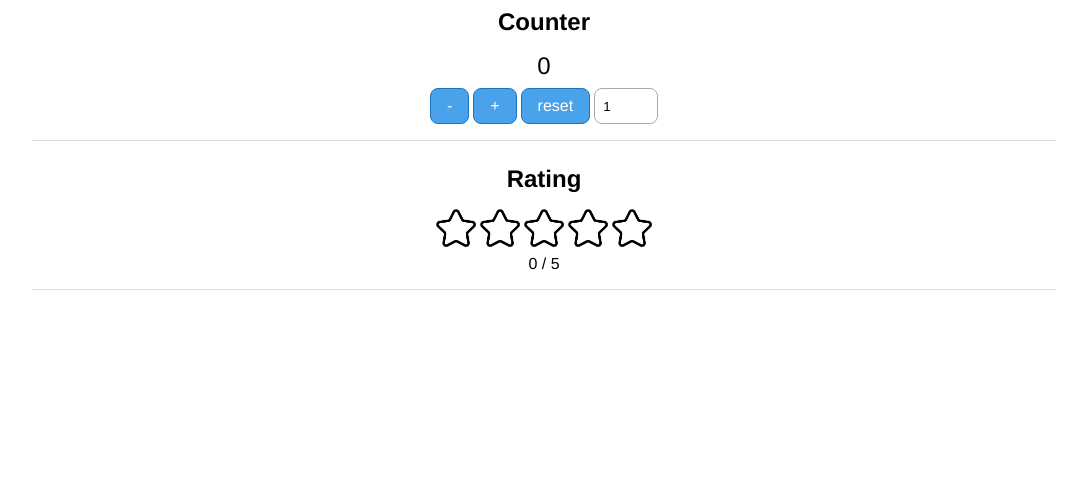
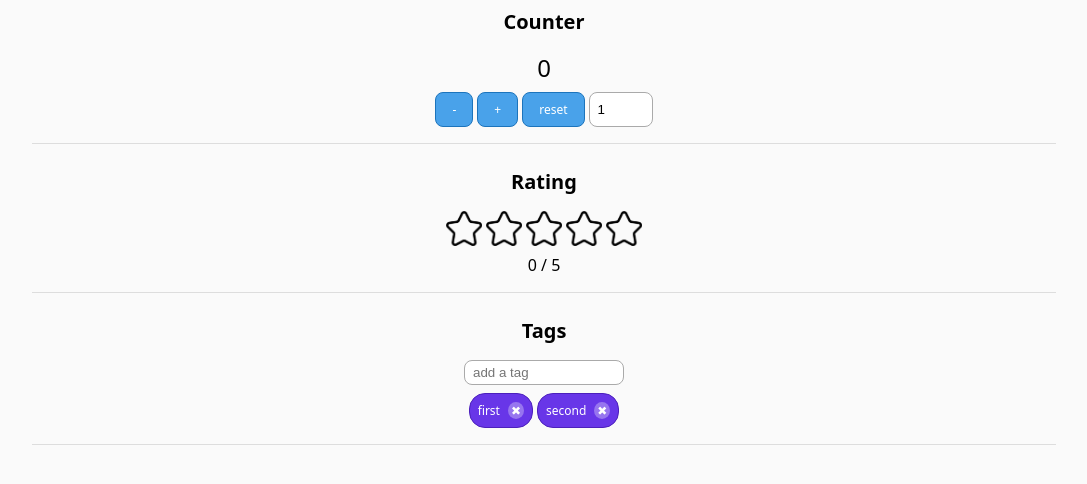
Before and after one commit to br4adam/react-components, a React (Vite) app: page / in a window 1280 px wide. Shown: the top 484 px of the page, without its empty margins (96-1183 px from the left). Built offline with nearby package versions, Linux system fonts and the light colour scheme.

Commit message:
add tags input

```diff
--- a/src/App.jsx
+++ b/src/App.jsx
@@ -1,11 +1,13 @@
 import Counter from "./components/Counter"
 import Rating from "./components/Rating"
+import Tags from "./components/Tags"
 
 const App = () => {
   return (
     <div className="App">
       <Counter />
       <Rating />
+      <Tags />
     </div>
   )
 }
--- a/src/components/Counter.css
+++ b/src/components/Counter.css
@@ -1,19 +1,12 @@
-section {
-  display: flex;
-  flex-direction: column;
-  align-items: center;
-  gap: 0.5rem;
-}
-
-p {
+.counter p {
   font-size: 1.5rem;
 }
 
-section div {
+.counter div {
   display: flex;
   gap: 0.25rem;
 }
 
-input {
+.counter input {
   width: 4rem;
 }
--- a/src/components/Counter.jsx
+++ b/src/components/Counter.jsx
@@ -11,7 +11,7 @@ const Counter = () => {
   }
 
   return (
-    <section>
+    <section className="counter">
       <h1>Counter</h1>
       <p>{count}</p>
       <div>
--- a/src/components/Rating.css
+++ b/src/components/Rating.css
@@ -1,8 +1,14 @@
-section div {
+.rating div {
   display: flex;
+  gap: 0.25rem;
 }
 
-img {
-  width: 2.5rem;
+.rating img {
+  width: 2.25rem;
   cursor: pointer;
+  transition: 0.25s ease-in-out;
 }
+
+.rating img:hover {
+  transform: scale(1.1);
+}
--- a/src/components/Rating.jsx
+++ b/src/components/Rating.jsx
@@ -15,7 +15,7 @@ const Rating = () => {
   const [rating, setRating] = useState(0)
 
   return (
-    <section>
+    <section className="rating">
       <h1>Rating</h1>
       <div>
         { stars.map((star, i) =>
--- /dev/null
+++ b/src/components/Tags.css
@@ -0,0 +1,40 @@
+.tags input {
+  width: 10rem;
+}
+
+.tags > div {
+  display: flex;
+  gap: 0.25rem;
+}
+
+.tag {
+  display: flex;
+  align-items: center;
+  gap: 0.5rem;
+  border-radius: 1rem;
+  background-color: #6836e8;
+  border: 1px solid #4c20bc;
+  color: #ffffff;
+  padding: 0.5rem;
+}
+
+.tag p,
+.tag span {
+  font-size: 0.75rem;
+}
+
+.tag span {
+  display: flex;
+  align-items: center;
+  justify-content: center;
+  cursor: pointer;
+  background-color: #ffffff50;
+  border-radius: 50%;
+  width: 1rem;
+  aspect-ratio: 1/1;
+  transition: 0.25s ease-in-out;
+}
+
+.tag span:hover {
+  transform: rotate(90deg);
+}
--- /dev/null
+++ b/src/components/Tags.jsx
@@ -0,0 +1,35 @@
+import "./Tags.css"
+import { useState } from "react"
+
+const Tags = () => {
+  const [ tags, setTags ] = useState(["first", "second"])
+
+  const handleKeyDown = (e) => {
+    if (e.target.value === "") return
+    if (e.key === "Enter") {
+      setTags([...tags, e.target.value])
+      e.target.value = ""
+    }
+  }
+
+  const deleteTag = (index) => {
+    setTags(tags.filter((tag, i) => i !== index))
+  }
+
+  return (
+    <section className="tags">
+      <h1>Tags</h1>
+      <input type="text" placeholder="add a tag" onKeyDown={handleKeyDown} />
+      <div>
+        { tags.map((tag, i) => (
+          <div className="tag" key={i}>
+            <p>{tag}</p>
+            <span onClick={() => deleteTag(i)}>&#x2716;</span>
+          </div>
+        ))}
+      </div>
+    </section>
+  )
+}
+
+export default Tags
--- a/src/index.css
+++ b/src/index.css
@@ -5,7 +5,8 @@
 }
 
 body {
-  font-family: Helvetica, Arial, sans-serif;
+  font-family: system-ui, -apple-system, sans-serif;
+  background-color: #fafafa;
 }
 
 .App {
@@ -19,6 +20,10 @@ section {
   padding-bottom: 1rem;
   border-bottom: 1px solid #dddddd;
   width: 80%;
+  display: flex;
+  gap: 0.5rem;
+  flex-direction: column;
+  align-items: center;
 }
 
 button {
@@ -28,6 +33,8 @@ button {
   padding: 0.5rem 1rem;
   border-radius: 0.5rem;
   border: 1px solid #1c74bc;
+  font-size: 0.75rem;
+  transition: 0.25s ease-in-out;
 }
 
 button:hover {
@@ -37,6 +44,7 @@ button:hover {
 
 h1 {
   margin: 0.5rem 0;
+  font-size: 1.25rem;
 }
 
 input {
```
